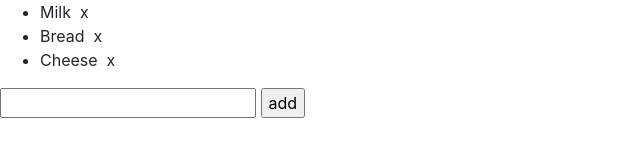
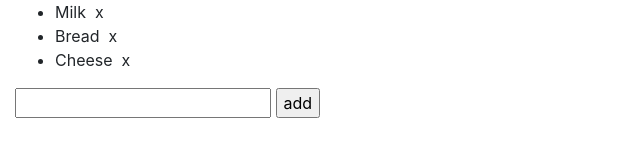
Before and after one commit to jona1411/Angular, a plain HTML site: page index.html in a window 1280 px wide. Shown: the whole page, without its empty margins (0-640 px from the left). Drawn offline with nearby package versions, Linux system fonts and the light colour scheme.

Commit message:
changed grid from 16 to 12
Changed grid

```diff
--- a/index.html
+++ b/index.html
@@ -10,13 +10,9 @@
 </head>
 
 <body>
-
-
-
-
   <main class="container-fluid">
 <div class="row">
-    <div class="col-md-16"  ng-controller="myCtrl">
+    <div class="col-md-12"  ng-controller="myCtrl">
       <ul>
         <li ng-repeat="food in products">{{food}}<span ng-click="removeItem($index)"> &nbsp;x</span></li>
       </ul>
```
